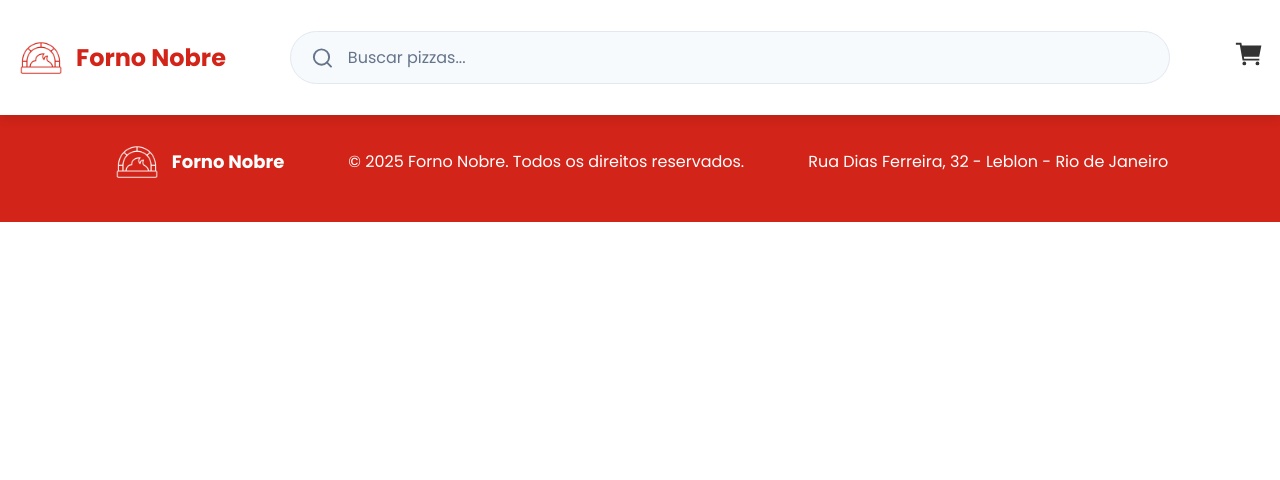
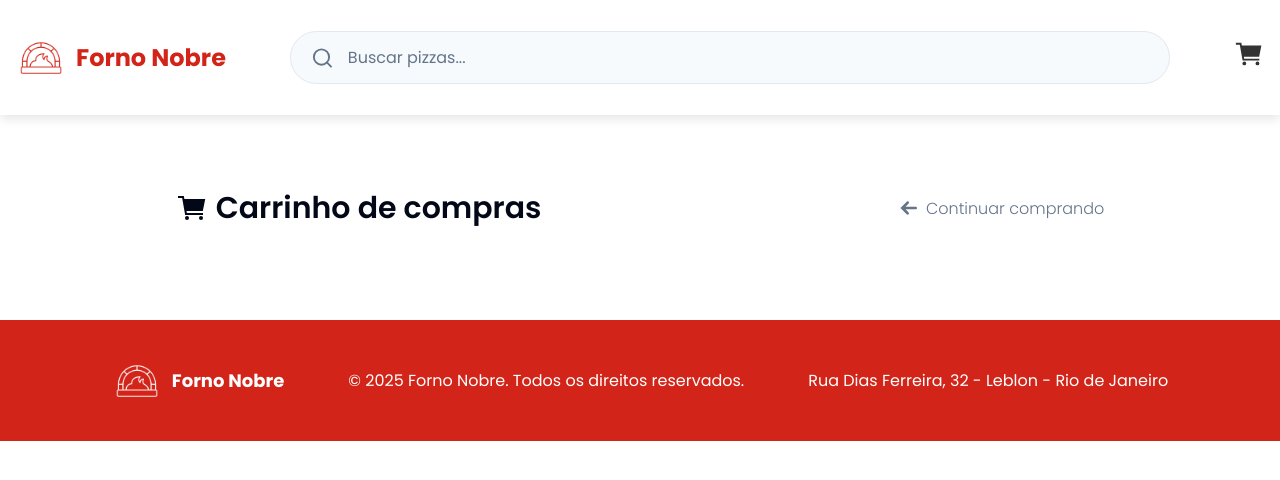
Before and after one commit to GGhiaroni/forno-nobre, a React (Vite) app: page /carrinho in a window 1280 px wide. Shown: the top 480 px of the page. Built offline with nearby package versions, Linux system fonts and the light colour scheme.

Commit message:
melhorando o design da pagina de carrinho

```diff
--- a/src/Componentes/Carrinho/index.jsx
+++ b/src/Componentes/Carrinho/index.jsx
@@ -1,5 +1,6 @@
 import { observer } from "mobx-react-lite";
 import { IoCartSharp } from "react-icons/io5";
+import { Link } from "react-router-dom";
 import styled from "styled-components";
 import { useStoreContext } from "../../mobx/StoreContext";
 
@@ -28,10 +29,12 @@ const Carrinho = observer(() => {
   const { carrinhoStore } = useStoreContext();
   return (
     <CarrinhoContainer>
-      <IoCartSharp size={30} color="#333" />
-      {carrinhoStore.totalItensNoCarrinho > 0 && (
-        <Badge>{carrinhoStore.totalItensNoCarrinho}</Badge>
-      )}
+      <Link to="carrinho">
+        <IoCartSharp size={30} color="#333" />
+        {carrinhoStore.totalItensNoCarrinho > 0 && (
+          <Badge>{carrinhoStore.totalItensNoCarrinho}</Badge>
+        )}
+      </Link>
     </CarrinhoContainer>
   );
 });
--- /dev/null
+++ b/src/Pages/PaginaCarrinho.jsx
@@ -0,0 +1,84 @@
+import { IoCartSharp } from "react-icons/io5";
+import { TiArrowLeft } from "react-icons/ti";
+import styled from "styled-components";
+
+const ContainerPrincipal = styled.div`
+  width: 100%;
+  max-width: 1400px;
+  margin: 0 auto;
+`;
+
+const ContainerTopo = styled.div`
+  margin-top: 10rem;
+  display: flex;
+  justify-content: space-around;
+  align-items: center;
+`;
+
+const IconeCarrinho = styled(IoCartSharp)`
+  font-size: 2rem;
+  color: var(--cor-icone-carrinho);
+`;
+
+const IconeSeta = styled(TiArrowLeft)`
+  font-size: 2rem;
+  color: var(--cor-cinza-medio);
+  transition: color 0.3s ease, transform 0.3s ease;
+`;
+
+const TextoIconeCarrinho = styled.h3`
+  font-size: var(--tamanho-fonte-xxl);
+  line-height: 36px;
+  font-weight: 600;
+  color: var(--cor-icone-carrinho);
+`;
+
+const TextoIconeSeta = styled.h3`
+  font-size: 1rem;
+  color: var(--cor-cinza-medio);
+  font-weight: 300;
+  transition: color 0.3s ease;
+`;
+
+const ContainerIconeETexto = styled.div`
+  display: flex;
+  gap: 8px;
+  align-items: center;
+`;
+
+const ContainerIconeETextoSeta = styled.div`
+  display: flex;
+  gap: 1px;
+  align-items: center;
+  cursor: pointer;
+
+  &:hover {
+    ${IconeSeta} {
+      color: var(--cor-primaria);
+      transform: translateX(-4px);
+    }
+
+    ${TextoIconeSeta} {
+      color: var(--cor-primaria);
+    }
+  }
+`;
+
+const PaginaCarrinho = () => {
+  return (
+    <ContainerPrincipal>
+      <ContainerTopo>
+        <ContainerIconeETexto>
+          <IconeCarrinho />
+          <TextoIconeCarrinho>Carrinho de compras</TextoIconeCarrinho>
+        </ContainerIconeETexto>
+        <ContainerIconeETextoSeta>
+          <IconeSeta />
+          <TextoIconeSeta>Continuar comprando</TextoIconeSeta>
+        </ContainerIconeETextoSeta>
+      </ContainerTopo>
+    </ContainerPrincipal>
+  );
+};
+
+export default PaginaCarrinho;
--- a/src/routes.jsx
+++ b/src/routes.jsx
@@ -1,9 +1,9 @@
 import { BrowserRouter, Route, Routes } from "react-router-dom";
 import { Toaster } from "sonner";
-import Carrinho from "./Componentes/Carrinho";
 import Footer from "./Componentes/Footer";
 import Header from "./Componentes/Header";
 import Home from "./Pages/Home";
+import PaginaCarrinho from "./Pages/PaginaCarrinho";
 import Pizza from "./Pages/Pizza";
 import PizzasPorCategoria from "./Pages/PizzasPorCategoria";
 
@@ -15,7 +15,7 @@ function AppRoutes() {
         <Route index element={<Home />} />
         <Route path="/pizza/:id/:sabor" element={<Pizza />} />
         <Route path="/categorias/:categoria" element={<PizzasPorCategoria />} />
-        <Route path="/carrinho" element={<Carrinho />} />
+        <Route path="/carrinho" element={<PaginaCarrinho />} />
       </Routes>
       <Footer />
       <Toaster position="top-right" richColors />
```
Also changed, not shown: src/Pages/Carrinho.jsx (deleted).
